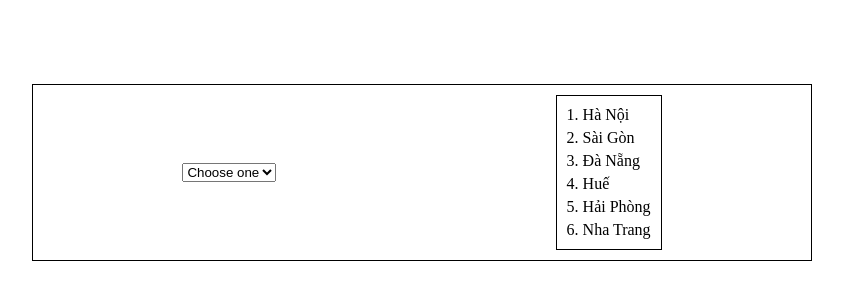
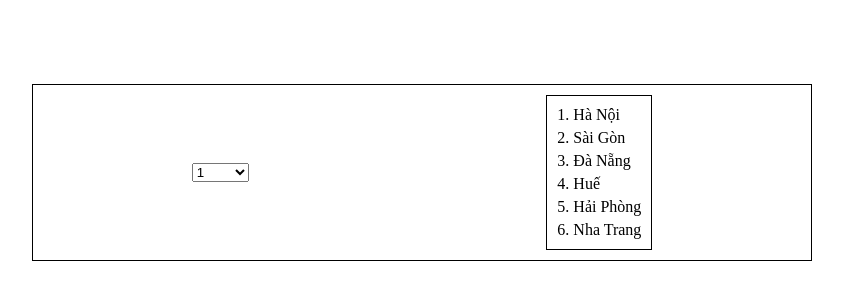
Before and after one commit to VoTanHau/JSExercise, a plain HTML site: page bai2/index.html in a window 1280 px wide. Shown: the part 116-416 px from the top of the page, without its empty margins (218-1061 px from the left). Drawn offline with Linux system fonts and the light colour scheme.

Commit message:
fix comment

```diff
--- a/bai2/index.html
+++ b/bai2/index.html
@@ -8,26 +8,8 @@
   </head>
   <body>
     <div class="container">
-      <select id="select-container" onchange="handleChange()">
-        <option disabled selected>Choose one</option>
-        <option value="1">1</option>
-        <option value="2">2</option>
-        <option value="3">3</option>
-        <option value="4">4</option>
-        <option value="5">5</option>
-        <option value="6">6</option>
-        <option value="chan">Chẵn</option>
-        <option value="le">Lẻ</option>
-        <option value="reset">Reset</option>
-      </select>
-      <ul class="city-container">
-        <li class="city-name" value="1">1. Hà Nội</li>
-        <li class="city-name" value="2">2. Sài Gòn</li>
-        <li class="city-name" value="3">3. Đà Nẵng</li>
-        <li class="city-name" value="4">4. Huế</li>
-        <li class="city-name" value="5">5. Hải Phòng</li>
-        <li class="city-name" value="6">6. Nha Trang</li>
-      </ul>
+      <select id="select-container" onchange="handleChange()"></select>
+      <ul id="city-container" class="city-container"></ul>
     </div>
     <script src="main.js"></script>
   </body>
--- a/bai2/main.js
+++ b/bai2/main.js
@@ -1,7 +1,62 @@
 "use strict";
 
 const select = document.getElementById("select-container");
+const cityContainer = document.getElementById("city-container");
 const listCity = document.getElementsByClassName("city-name");
+
+const data = [
+  { value: "1", label: "1" },
+  { value: "2", label: "2" },
+  { value: "3", label: "3" },
+  { value: "4", label: "4" },
+  { value: "5", label: "5" },
+  { value: "6", label: "6" },
+  { value: "chan", label: "Chẵn" },
+  { value: "le", label: "Lẻ" },
+  { value: "reset", label: "Reset" },
+];
+
+const cities = [
+  {
+    id: "1",
+    name: "Hà Nội",
+  },
+  {
+    id: "2",
+    name: "Sài Gòn",
+  },
+  {
+    id: "3",
+    name: "Đà Nẵng",
+  },
+  {
+    id: "4",
+    name: "Huế",
+  },
+  {
+    id: "5",
+    name: "Hải Phòng",
+  },
+  {
+    id: "6",
+    name: "Nha Trang",
+  },
+];
+
+data.forEach((option) => {
+  const optionElement = document.createElement("option");
+  optionElement.value = option.value;
+  optionElement.textContent = option.label;
+  select.appendChild(optionElement);
+});
+
+cities.forEach((item) => {
+  const liElement = document.createElement("li");
+  liElement.classList.add("city-name");
+  liElement.textContent = item.id + ". " + item.name;
+  liElement.setAttribute("value", item.id);
+  cityContainer.appendChild(liElement);
+});
 
 function handleChange() {
   const selected = select.value;
```
